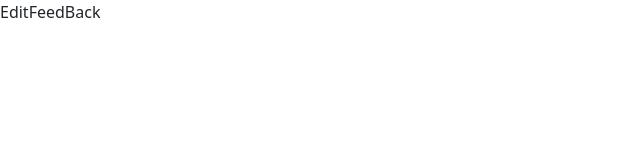
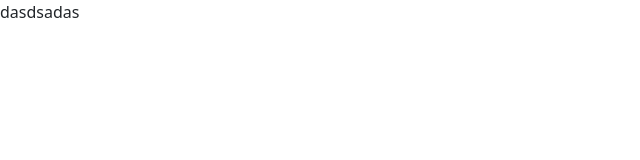
Before and after one commit to mariamo101/team-2, a React (Vite) app: page /edit-feedback/1 in a window 1280 px wide. Shown: the top 160 px of the page, without its empty margins (0-640 px from the left). Built offline with nearby package versions, Linux system fonts and the light colour scheme.

Commit message:
WIP: create function for update data

```diff
--- a/src/pages/EditFeedBack.jsx
+++ b/src/pages/EditFeedBack.jsx
@@ -1,5 +1,22 @@
+import {FeedbackContext} from "../store/feedback-context";
+import {useParams} from "react-router-dom";
+import {useContext} from "react";
+
 function EditFeedBack() {
-  return <div>EditFeedBack</div>;
+  const {id} = useParams();
+  const {productData, editProductData} = useContext(FeedbackContext);
+  const product = productData.filter(product => product.id === +id);
+  console.log(product);
+
+  return (
+    <div>
+      <button
+        onClick={() => editProductData(id, "Hello World", "start", "suggestion", "adadasdsadsad")}
+      >
+        dasdsadas
+      </button>
+    </div>
+  );
 }
 
 export default EditFeedBack;
--- a/src/store/feedback-context.jsx
+++ b/src/store/feedback-context.jsx
@@ -1,29 +1,35 @@
-import { createContext, useState } from "react";
+import {createContext, useState} from "react";
 import feedbacksData from "../data.json";
 export const FeedbackContext = createContext({
   productData: [],
   setProduct: () => {},
+  editProductData: () => {},
 });
 
-export default function FeedbackContextProvider({ children }) {
+export default function FeedbackContextProvider({children}) {
   const [productData, setProductData] = useState(feedbacksData.productRequests);
-  function setProduct(
-    id,
-    title,
-    category,
-    upvotes,
-    status,
-    description,
-    comments
-  ) {
-    setProductData((prev) => [
+  function setProduct(id, title, category, upvotes, status, description, comments) {
+    setProductData(prev => [
       ...prev,
-      { id, title, category, upvotes, status, description, comments },
+      {id, title, category, upvotes, status, description, comments},
     ]);
   }
 
+  function editProductData(id, title, category, status, description) {
+    const updatedProductData = productData.map(product => {
+      if (product.id === +id) {
+        return {...product, title, category, status, description};
+      }
+
+      return product;
+    });
+
+    setProductData(updatedProductData);
+    console.log(productData);
+  }
+
   return (
-    <FeedbackContext.Provider value={{ productData, setProduct }}>
+    <FeedbackContext.Provider value={{productData, setProduct, editProductData}}>
       {children}
     </FeedbackContext.Provider>
   );
```
